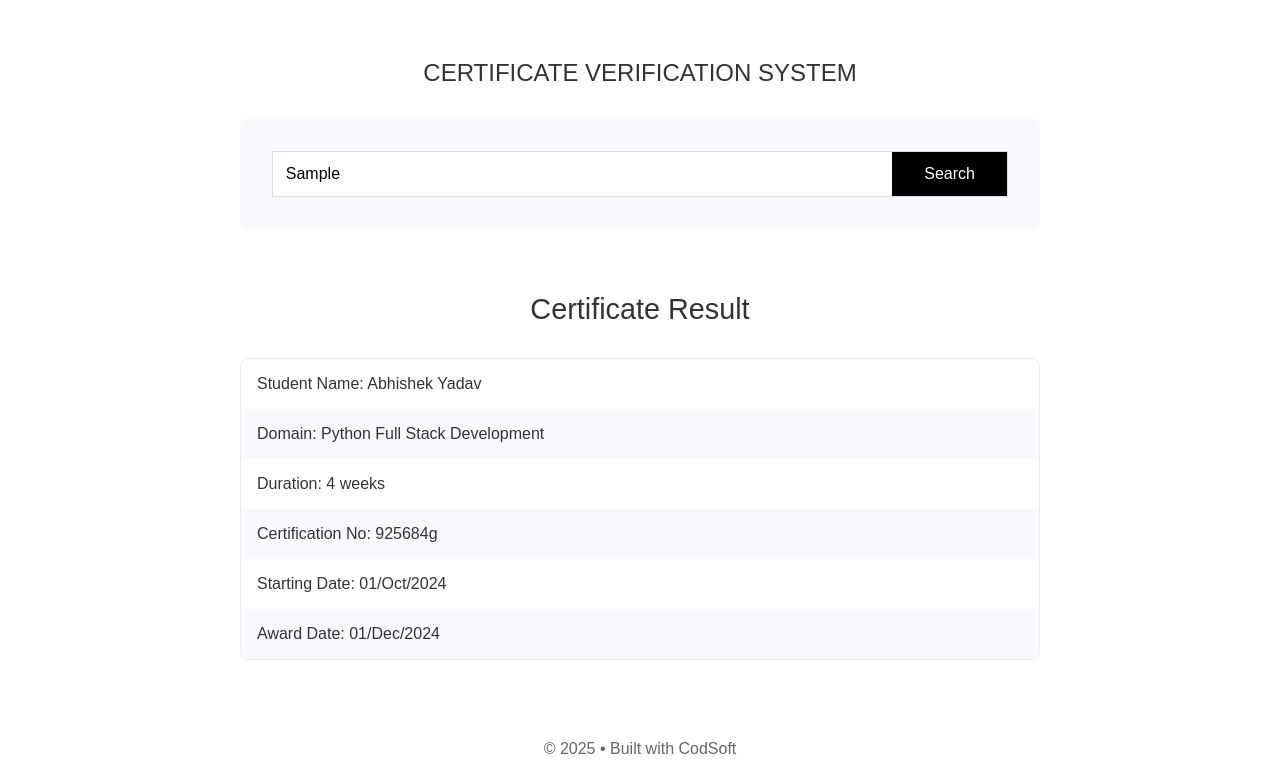
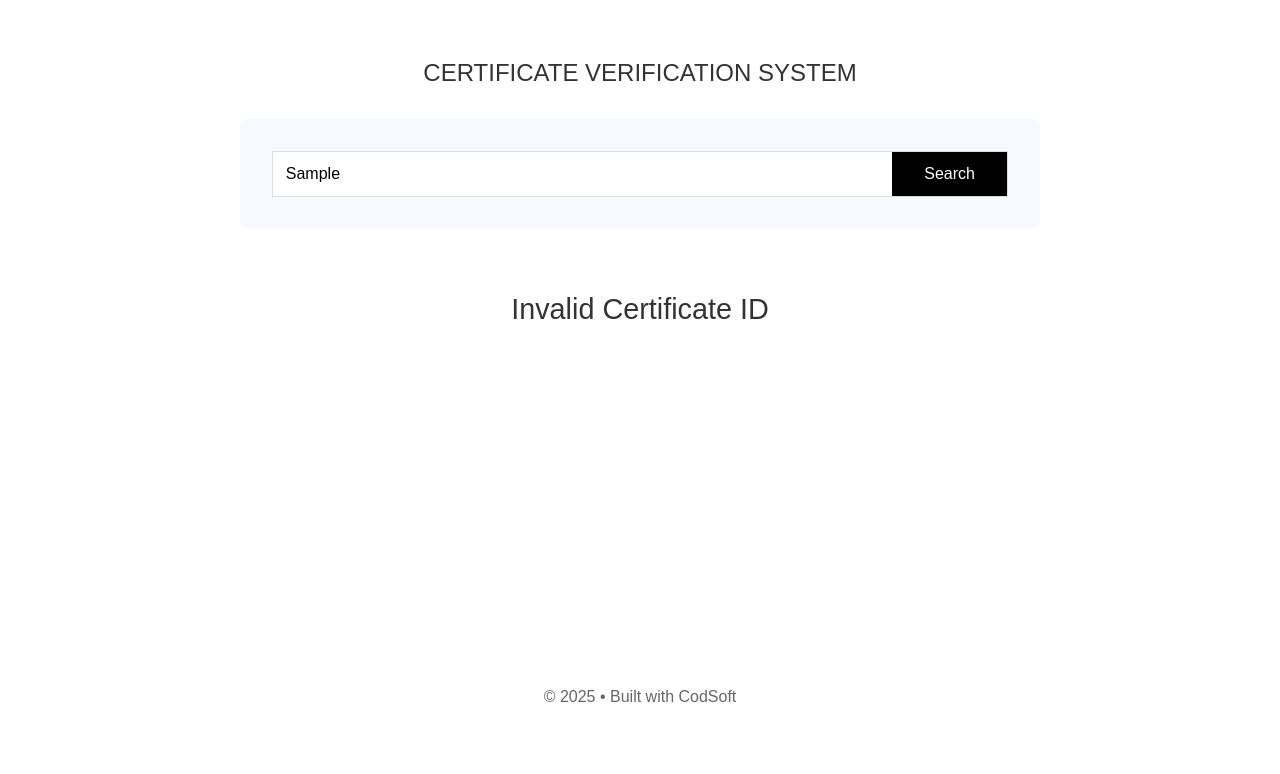
Before and after one commit to codsoftverify/verification, a plain HTML site: page verify.html in a window 1280 px wide. Both pictures are taken after typing "Sample" into the empty fields and a click on the button "Search". Shown: the part 78-852 px from the top of the page. After the commit the page ends 800 px from the top, so only its background shows below. Drawn offline with Linux system fonts and the light colour scheme.

Commit message:
vansh details added

```diff
--- a/verify.html
+++ b/verify.html
@@ -3,8 +3,13 @@
 <head>
     <meta charset="UTF-8">
     <meta name="viewport" content="width=device-width, initial-scale=1.0">
-    <title>CodSoft - Certificate Verification</title>
+    <title>Certificate Verification</title>
     <link rel="stylesheet" href="verify-styles.css">
+    <style>
+        .hidden { display: none; }
+        .result-row { margin: 5px 0; }
+        .alternate { background-color: #f0f0f0; }
+    </style>
 </head>
 <body>
     <header>
@@ -37,26 +42,12 @@
 
         <div id="certificateResult" class="certificate-result hidden">
             <h2>Certificate Result</h2>
-            <div class="result-container">
-                <div class="result-row">
-                    <span>Student Name: Abhishek Yadav </span>
-                </div>
-                <div class="result-row alternate">
-                    <span>Domain: Python Full Stack Development</span>
-                </div>
-                <div class="result-row">
-                    <span>Duration: 4 weeks</span>
-                </div>
-                <div class="result-row alternate">
-                    <span>Certification No: 925684g</span>
-                </div>
-                <div class="result-row">
-                    <span>Starting Date: 01/Oct/2024</span>
-                </div>
-                <div class="result-row alternate">
-                    <span>Award Date: 01/Dec/2024</span>
-                </div>
+            <div class="result-container" id="resultContainer">
+                <!-- Certificate details will be inserted here -->
             </div>
+        </div>
+        <div id="invalidResult" class="certificate-result hidden">
+            <h2>Invalid Certificate ID</h2>
         </div>
     </main>
 
@@ -64,6 +55,54 @@
         <p>© 2025 • Built with <a href="#" class="footer-link">CodSoft</a></p>
     </footer>
 
-    <script src="verify-script.js"></script>
+    <script>
+        const certificates = {
+            "925684g": {
+                studentName: "Abhishek Yadav",
+                domain: "Python Full Stack Development",
+                duration: "4 weeks",
+                certificationNo: "925684g",
+                startingDate: "01/Oct/2024",
+                awardDate: "01/Dec/2024"
+            },
+
+
+            "56845g": {
+                studentName: "Vansh Agrawal",
+                domain: "Web Development ",
+                duration: "4 Weeks",
+                certificationNo: "56845g",
+                startingDate: "01/Oct/2024",
+                awardDate: "01/Nov/2025"
+            }
+            // Add more certificates here
+        };
+
+        function searchCertificate() {
+            const code = document.getElementById('certificateCode').value;
+            const resultContainer = document.getElementById('resultContainer');
+            const certificateResult = document.getElementById('certificateResult');
+            const invalidResult = document.getElementById('invalidResult');
+
+            resultContainer.innerHTML = '';
+            certificateResult.classList.add('hidden');
+            invalidResult.classList.add('hidden');
+
+            if (certificates[code]) {
+                const certificate = certificates[code];
+                resultContainer.innerHTML = `
+                    <div class="result-row"><span>Student Name: ${certificate.studentName}</span></div>
+                    <div class="result-row alternate"><span>Domain: ${certificate.domain}</span></div>
+                    <div class="result-row"><span>Duration: ${certificate.duration}</span></div>
+                    <div class="result-row alternate"><span>Certification No: ${certificate.certificationNo}</span></div>
+                    <div class="result-row"><span>Starting Date: ${certificate.startingDate}</span></div>
+                    <div class="result-row alternate"><span>Award Date: ${certificate.awardDate}</span></div>
+                `;
+                certificateResult.classList.remove('hidden');
+            } else {
+                invalidResult.classList.remove('hidden');
+            }
+        }
+    </script>
 </body>
 </html>
```
